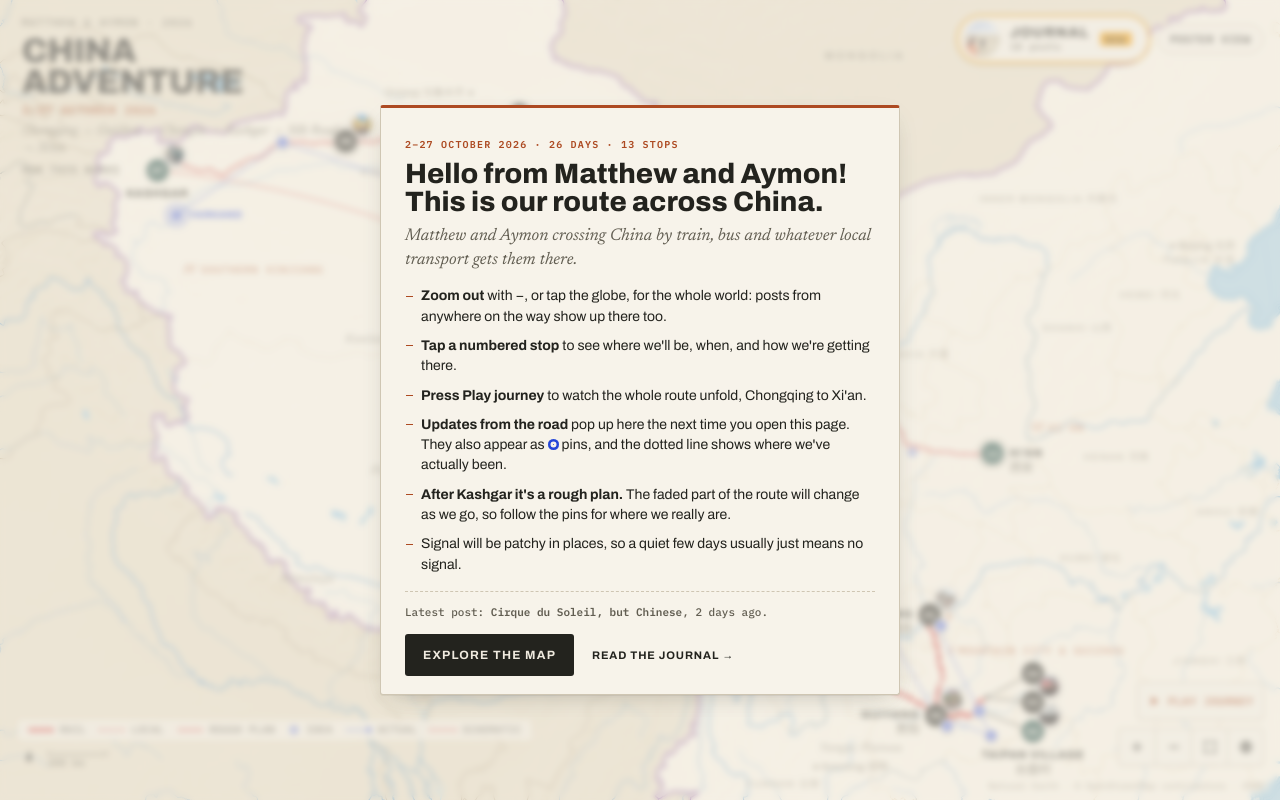
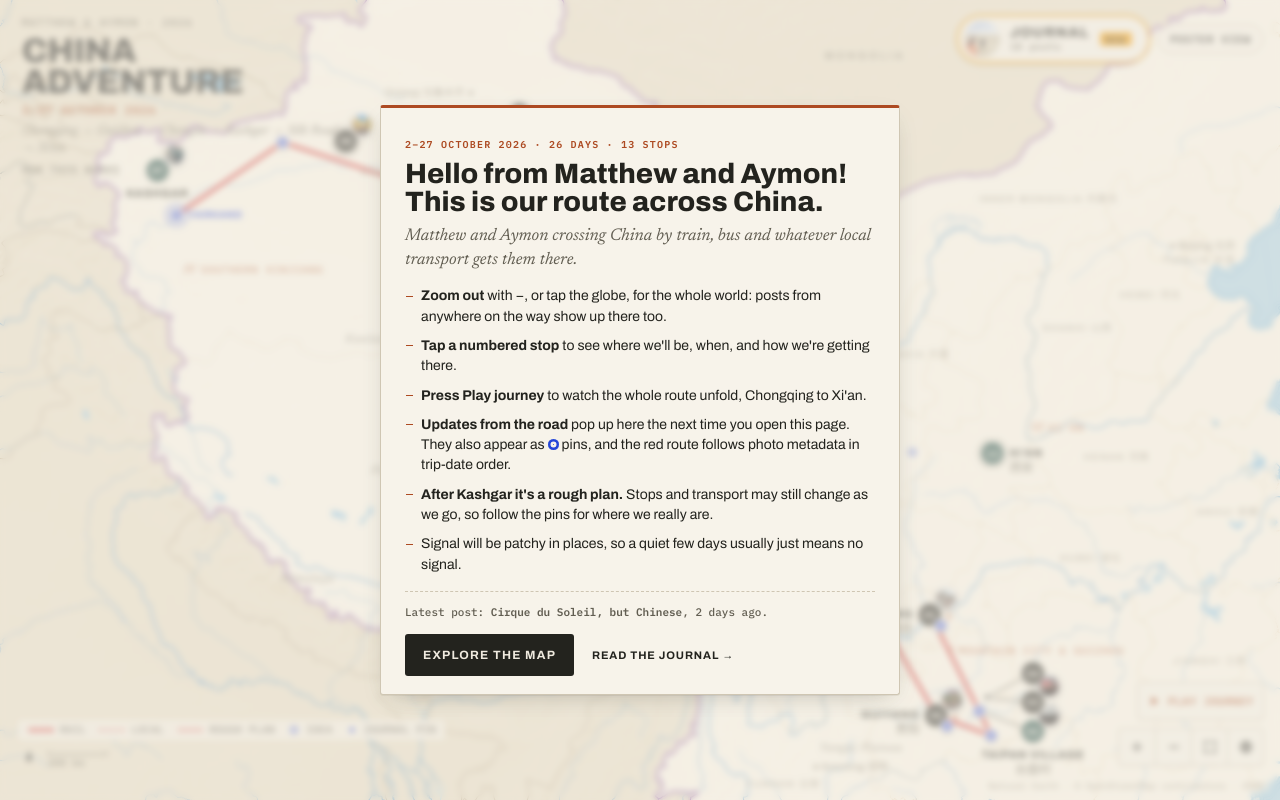
Before and after one commit to Matt-McCrea/china-adventure, a React (Vite) app in the folder app/: page / in a window 1280 px wide. Built offline with nearby package versions, Linux system fonts and the light colour scheme.

Commit message:
Route follows photo metadata path
Co-authored-by: Matt-McCrea <181579761+Matt-McCrea@users.noreply.github.com>

```diff
--- a/app/src/App.tsx
+++ b/app/src/App.tsx
@@ -7,7 +7,7 @@ import { approxKm, dateRange } from "./data/format";
 import { StopCard, LegLine, type SegLengths } from "./components/StopCard";
 import { JournalButton, JournalPanel, NewPopup, PostViewer, timeAgo } from "./components/Journal";
 import { WorldView } from "./components/WorldView";
-import type { JournalEntry, JournalFile } from "./data/journal";
+import { chinaDate, type JournalEntry, type JournalFile } from "./data/journal";
 import { project } from "./map/routeModel";
 
 const SEEN_KEY = "china-adventure:journal-seen";
@@ -39,6 +39,9 @@ const useMedia = (q: string) => {
 };
 const reduced = () => window.matchMedia("(prefers-reduced-motion: reduce)").matches;
 const wait = (ms: number) => new Promise((r) => setTimeout(r, ms));
+const PHOTO_DAY_RE = /\/(\d{4}-\d{2}-\d{2})-/;
+const routeDay = (p: JournalEntry) =>
+  p.photos.map((ph) => PHOTO_DAY_RE.exec(ph.src)?.[1]).find((d): d is string => !!d) ?? chinaDate(p.date);
 
 function niceScale(kmPerPx: number, maxPx = 84) {
   const raw = kmPerPx * maxPx;
@@ -103,13 +106,30 @@ export default function App() {
       })
       .catch(() => {});
   }, []);
+  const locatedPosts = useMemo(
+    () =>
+      posts
+        .filter((p) => p.locSource !== "plan" && (p.lat != null && p.lon != null || p.photos.some((ph) => ph.lat != null && ph.lon != null)))
+        .map((p) => {
+          const photoLoc = p.photos.find((ph) => ph.lat != null && ph.lon != null);
+          const lat = photoLoc?.lat ?? p.lat!;
+          const lon = photoLoc?.lon ?? p.lon!;
+          return {
+            id: p.id,
+            title: p.title,
+            date: p.date,
+            routeDay: routeDay(p),
+            xy: project(lon, lat),
+            thumb: p.photos[0]?.thumb,
+            place: p.place?.name,
+            ideaId: p.place?.ideaId,
+          };
+        }),
+    [posts],
+  );
   useEffect(() => {
-    engine.current?.setPosts(
-      posts
-        .filter((p) => p.locSource !== "plan" && p.lat != null && p.lon != null)
-        .map((p) => ({ id: p.id, title: p.title, date: p.date, xy: project(p.lon!, p.lat!), thumb: p.photos[0]?.thumb, place: p.place?.name, ideaId: p.place?.ideaId })),
-    );
-  }, [posts]);
+    engine.current?.setPosts(locatedPosts);
+  }, [locatedPosts]);
   // engine callbacks are bound once; point them at the latest closures
   useEffect(() => {
     if (engine.current) engine.current.cb.onOpenPost = showPost;
@@ -476,9 +496,9 @@ export default function App() {
               <div><dt><svg width="28" height="8" aria-hidden="true" className="sw sw-rail sw-rough"><line x1="1" y1="4" x2="27" y2="4" /><line className="tie" x1="1" y1="4" x2="27" y2="4" /></svg></dt><dd>Rough plan</dd></div>
               <div><dt><svg width="14" height="8" aria-hidden="true" className="sw sw-idea"><circle cx="7" cy="4" r="3" /></svg></dt><dd>Idea</dd></div>
               {posts.some((p) => p.locSource !== "plan") && (
-                <div><dt><svg width="28" height="8" aria-hidden="true" className="sw sw-actual"><line x1="2" y1="4" x2="21" y2="4" /><circle cx="24" cy="4" r="3" /></svg></dt><dd>Actual</dd></div>
+                <div><dt><svg width="14" height="8" aria-hidden="true" className="sw sw-actual"><circle cx="7" cy="4" r="3" /></svg></dt><dd>Journal pin</dd></div>
               )}
-              {SEGMENTS.some((s) => s.mode === "schematic") && (
+              {!locatedPosts.length && SEGMENTS.some((s) => s.mode === "schematic") && (
                 <div><dt><svg width="28" height="8" aria-hidden="true" className="sw sw-schematic"><line x1="2" y1="4" x2="27" y2="4" /></svg></dt><dd>Schematic</dd></div>
               )}
             </dl>
@@ -574,8 +594,8 @@ function Welcome({ posts, onClose, onOpenJournal }: { posts: JournalEntry[]; onC
           <li><b>Zoom out</b> with −, or tap the globe, for the whole world: posts from anywhere on the way show up there too.</li>
           <li><b>Tap a numbered stop</b> to see where we'll be, when, and how we're getting there.</li>
           <li><b>Press Play journey</b> to watch the whole route unfold, Chongqing to Xi'an.</li>
-          <li><b>Updates from the road</b> pop up here the next time you open this page. They also appear as <span className="welcome-pin" aria-hidden="true" /> pins, and the dotted line shows where we've actually been.</li>
-          <li><b>After Kashgar it's a rough plan.</b> The faded part of the route will change as we go, so follow the pins for where we really are.</li>
+          <li><b>Updates from the road</b> pop up here the next time you open this page. They also appear as <span className="welcome-pin" aria-hidden="true" /> pins, and the red route follows photo metadata in trip-date order.</li>
+          <li><b>After Kashgar it's a rough plan.</b> Stops and transport may still change as we go, so follow the pins for where we really are.</li>
           <li>Signal will be patchy in places, so a quiet few days usually just means no signal.</li>
         </ul>
         <p className="welcome-status">
--- a/app/src/components/WorldView.tsx
+++ b/app/src/components/WorldView.tsx
@@ -5,11 +5,12 @@ import { zoom, zoomIdentity, type ZoomTransform } from "d3-zoom";
 import { feature } from "topojson-client";
 import type { Topology } from "topojson-specification";
 import type { FeatureCollection, Polygon, Position } from "geojson";
-import routesGeo from "../data/generated/routes.geo.json";
 import { STOPS, TRIP } from "../data/itinerary";
 import { MAP_CONFIG } from "../map/config";
 import type { JournalEntry } from "../data/journal";
 import { postTime } from "./Journal";
+
+const PHOTO_DAY_RE = /\/(\d{4}-\d{2}-\d{2})-/;
 
 /**
  * The whole world, for posts sent from anywhere (Beijing on the way home, or from home before the trip).
@@ -60,7 +61,26 @@ export function WorldView({ posts, onOpenPost, onClose }: { posts: JournalEntry[
     return () => ro.disconnect();
   }, []);
 
-  const located = posts.filter((p) => p.locSource !== "plan" && p.lat != null && p.lon != null);
+  const located = useMemo(
+    () =>
+      posts
+        .filter((p) => p.locSource !== "plan" && (p.lat != null && p.lon != null || p.photos.some((ph) => ph.lat != null && ph.lon != null)))
+        .map((p) => {
+          const photoLoc = p.photos.find((ph) => ph.lat != null && ph.lon != null);
+          return {
+            ...p,
+            lat: photoLoc?.lat ?? p.lat!,
+            lon: photoLoc?.lon ?? p.lon!,
+            routeDay: p.photos.map((ph) => PHOTO_DAY_RE.exec(ph.src)?.[1]).find((d): d is string => !!d) ?? p.date.slice(0, 10),
+          };
+        }),
+    [posts],
+  );
+  const routed = useMemo(
+    () => [...located].sort((a, b) => a.routeDay.localeCompare(b.routeDay) || a.date.localeCompare(b.date)),
+    [located],
+  );
+  const routeLine = routed.length > 1 ? { type: "LineString", coordinates: routed.map((p) => [p.lon!, p.lat!]) } as const : null;
 
   // frame Europe → East Asia → Australia (home to the trip), stretched to take in any post outside it
   const proj = useMemo(() => {
@@ -81,8 +101,10 @@ export function WorldView({ posts, onOpenPost, onClose }: { posts: JournalEntry[
 
   const hovered = located.find((p) => p.id === hover);
   const hp = hovered ? proj([hovered.lon!, hovered.lat!]) : null;
-  const first = proj([STOPS[0].longitude, STOPS[0].latitude]);
-  const last = proj([STOPS[STOPS.length - 1].longitude, STOPS[STOPS.length - 1].latitude]);
+  const firstP = routed[0] ? [routed[0].lon!, routed[0].lat!] as [number, number] : [STOPS[0].longitude, STOPS[0].latitude] as [number, number];
+  const lastP = routed[routed.length - 1] ? [routed[routed.length - 1].lon!, routed[routed.length - 1].lat!] as [number, number] : [STOPS[STOPS.length - 1].longitude, STOPS[STOPS.length - 1].latitude] as [number, number];
+  const first = proj(firstP);
+  const last = proj(lastP);
 
   return (
     <div className="world" data-map-ui>
@@ -100,9 +122,7 @@ export function WorldView({ posts, onOpenPost, onClose }: { posts: JournalEntry[
           {world?.features.map((f, i) => (
             <path key={i} className={focus.has(f.properties?.a3) ? "world-focus" : "world-land"} d={path(f) ?? ""} style={{ strokeWidth: 0.5 / k }} />
           ))}
-          {(routesGeo as any).features.map((f: any) => (
-            <path key={f.properties.id} className={`world-route is-${f.properties.mode}`} d={path(f) ?? ""} style={{ strokeWidth: 2.4 / k }} />
-          ))}
+          {routeLine && <path className="world-route is-rail" d={path(routeLine) ?? ""} style={{ strokeWidth: 2.4 / k }} />}
           {first && last && (
             <g className="world-trip" style={{ fontSize: 12 / k }}>
               <circle cx={first[0]} cy={first[1]} r={3 / k} />
--- a/app/src/map/engine.ts
+++ b/app/src/map/engine.ts
@@ -32,7 +32,7 @@ export type EngineCallbacks = {
 export type StopMark = { thumb?: string; count: number; isNew: boolean };
 
 /** A journal post as the map needs it: only posts with a real location get a pin. */
-export type MapPost = { id: string; title: string; date: string; xy: Pt; thumb?: string; place?: string; ideaId?: string };
+export type MapPost = { id: string; title: string; date: string; routeDay?: string; xy: Pt; thumb?: string; place?: string; ideaId?: string };
 
 const overlaps = (a: Rect, b: Rect, m = 2) => a.x0 < b.x1 + m && a.x1 > b.x0 - m && a.y0 < b.y1 + m && a.y1 > b.y0 - m;
 const R_EARTH_KM = 6371.0088;
@@ -229,7 +229,7 @@ export class MapEngine {
   setPosts(posts: MapPost[]) {
     for (const el of this.postPins.values()) el.remove();
     this.postPins.clear();
-    this.posts = [...posts].sort((a, b) => a.date.localeCompare(b.date));
+    this.posts = [...posts].sort((a, b) => (a.routeDay ?? chinaDate(a.date)).localeCompare(b.routeDay ?? chinaDate(b.date)) || a.date.localeCompare(b.date));
     const latest = this.posts[this.posts.length - 1]?.id;
     for (const p of this.posts) {
       const b = document.createElement("button");
@@ -263,7 +263,7 @@ export class MapEngine {
     }
     this.actualPath = null;
     // the actual route only joins posts made during the trip (a pre-trip post from home isn't part of it)
-    const onTrip = this.posts.filter((p) => chinaDate(p.date) >= TRIP.start);
+    const onTrip = this.posts.filter((p) => (p.routeDay ?? chinaDate(p.date)) >= TRIP.start);
     if (onTrip.length > 1) {
       this.actualPath = new Path2D();
       onTrip.forEach((p, i) => (i ? this.actualPath!.lineTo(p.xy[0], p.xy[1]) : this.actualPath!.moveTo(p.xy[0], p.xy[1])));
@@ -695,17 +695,6 @@ export class MapEngine {
       ctx.stroke();
     }
 
-    // our actual route, joining located journal posts in date order
-    if (this.actualPath && this.reveal == null) {
-      ctx.strokeStyle = C.actual;
-      ctx.globalAlpha = 0.85;
-      ctx.lineWidth = 1.6 * px;
-      ctx.setLineDash([1.5 * px, 3.5 * px]);
-      ctx.stroke(this.actualPath);
-      ctx.setLineDash([]);
-      ctx.globalAlpha = 1;
-    }
-
     // stations & transfers
     if (k >= MAP_CONFIG.tiers.stations * 0.6) {
       const used = new Set(SEGMENTS.flatMap((s) => [s.from, s.to]));
@@ -775,6 +764,15 @@ export class MapEngine {
     const { ctx, colors: C } = this;
     const px = (this.W < 560 ? 1.3 : 1) / this.t.k; // phones: thicker lines
     const focus = this.hoverStop ?? this.active;
+    if (this.actualPath && this.reveal == null) {
+      ctx.strokeStyle = C.paper;
+      ctx.lineWidth = 6 * px;
+      ctx.stroke(this.actualPath);
+      ctx.strokeStyle = C.rail;
+      ctx.lineWidth = 3.4 * px;
+      ctx.stroke(this.actualPath);
+      return;
+    }
 
     // ghost of the whole route while the journey is playing
     if (this.reveal != null) {
```
